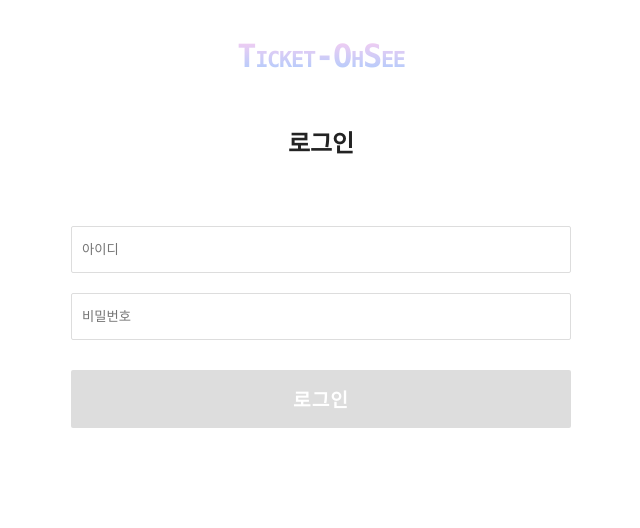
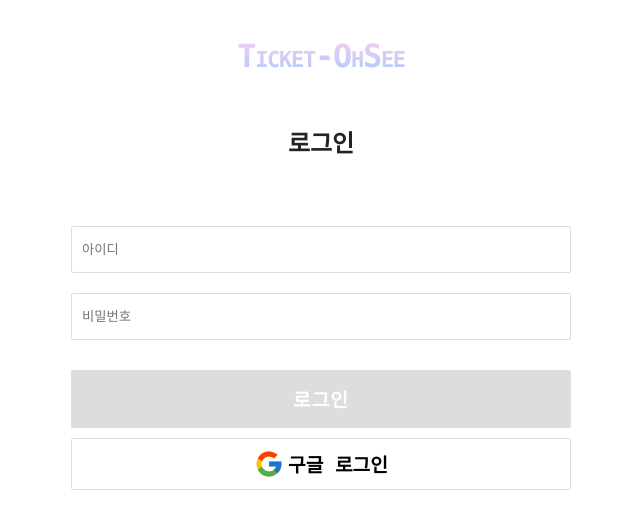
Before and after one commit to hotteokButler/ticketOhSee_FrontEnd, a Next.js app: page /login in a window 1280 px wide. Shown: the top 528 px of the page, without its empty margins (319-959 px from the left). Built offline with nearby package versions, Linux system fonts and the light colour scheme; a web font is replaced by a local one.

Commit message:
Add & Rename : Login 하단 nav 버튼 추가 및 파일구조 변경 - user 폴더 아래 회원정보 조회(마이페이지) 이동

```diff
--- a/src/app/(beforeLogin)/_components/Login.tsx
+++ b/src/app/(beforeLogin)/_components/Login.tsx
@@ -2,6 +2,7 @@
 
 import { useForm, SubmitHandler } from 'react-hook-form';
 import React, { useState } from 'react';
+import { FcGoogle } from "react-icons/fc";
 import sty from './login.module.css';
 import ErrorMessage from './ErrorMessage';
 import classNames from 'classnames/bind';
@@ -77,6 +78,7 @@ export default function Login() {
           {errors.password && <ErrorMessage message={String(errors.password.message)} />}
           <SubmitButton btn_type='submit' btn_text='로그인' isDisabled={!isValid} />
         </form>
+        <button className={sty.login_google} type="button"><FcGoogle/>구글 로그인</button>
       </div>
     </>
   );
--- a/src/app/(beforeLogin)/_components/login.module.css
+++ b/src/app/(beforeLogin)/_components/login.module.css
@@ -1,4 +1,10 @@
 @charset 'utf-8';
+
+/*
+Login.tsx
+LoginNavBtns.tsx
+
+*/
 
 .login_wrap {
   max-width: 500px;
@@ -18,3 +24,27 @@
 .login_input_con input:focus {
   border-color: var(--input-focus);
 }
+
+.login_google {
+  display: flex;
+  justify-content: center;
+  align-items: center;
+  width: 100%;
+  margin: -10px auto 10px;
+  padding: 10px;
+  font-size: 1.2rem;
+  font-weight: 600;
+  border-radius: 2px;
+  border: 1px solid var(--border-color);
+  transition: 0.2s;
+  background-color: transparent;
+}
+.login_google:hover{
+  background-color: var(--border-color);
+  color: var(--white-color);
+}
+.login_google svg {
+  width: 30px;
+  height: 30px;
+  margin-right: 4px;
+}
--- a/src/app/_components/HeaderTabs.tsx
+++ b/src/app/_components/HeaderTabs.tsx
@@ -14,7 +14,7 @@ export default function HeaderTabs() {
     <nav className={sty.headerTab_btn}>
       <Link href='/login'>로그인</Link>
       <Link href='/signup'>회원가입</Link>
-      {(me.user_id && me.user_id !=='')  && <Link href={`/users/${me.user_id}`}>마이페이지</Link>}
+      {(me.user_id && me.user_id !=='')  && <Link href={`/user/${me.user_id}`}>마이페이지</Link>}
     </nav>
   );
 }
```
Also changed, not shown: src/app/(beforeLogin)/_components/LoginNavBtns.tsx (added, +14 -0 lines), src/app/(beforeLogin)/user/[user_id]/page.tsx (renamed from src/app/(beforeLogin)/users/[user_id]/page.tsx).
